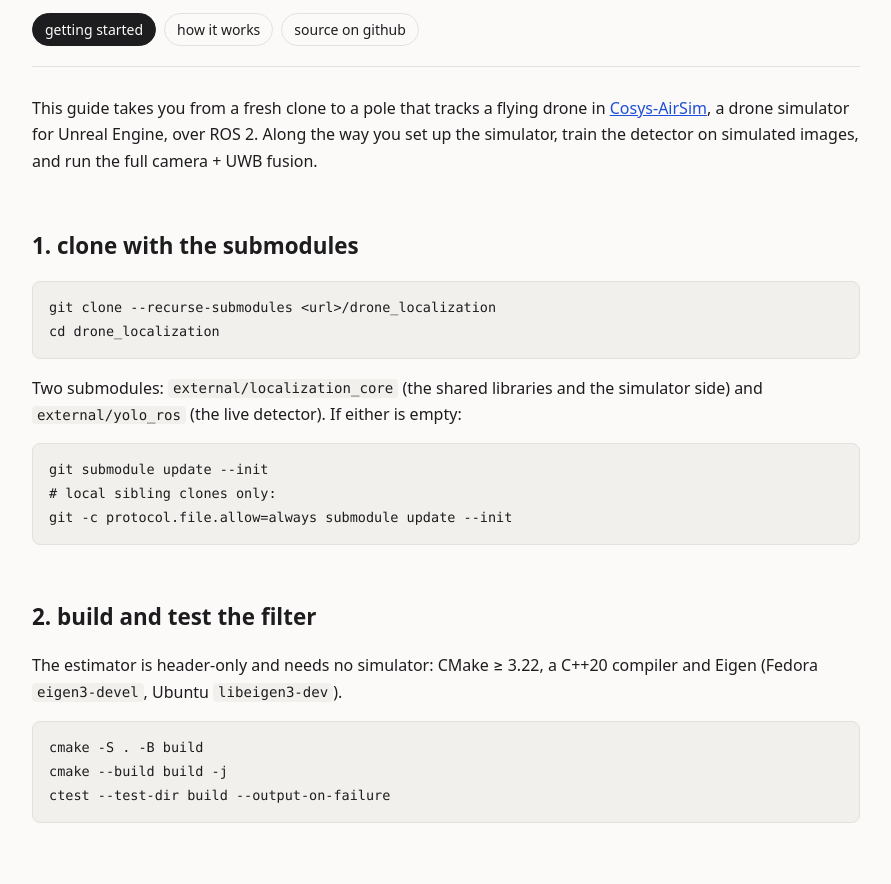
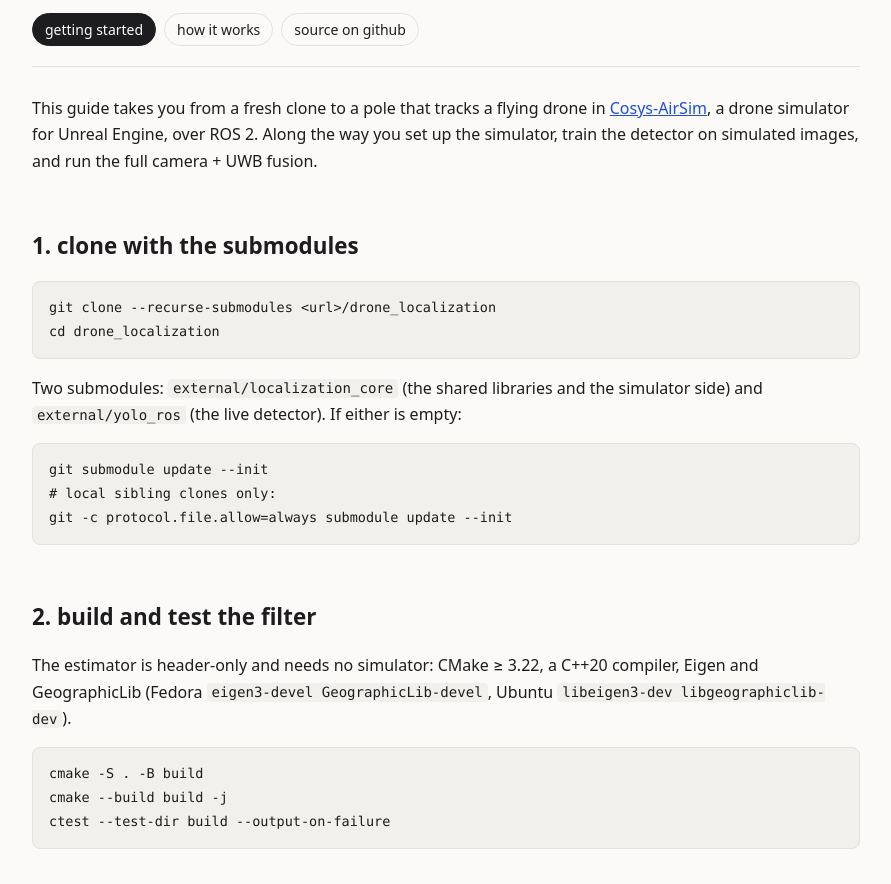
Before and after one commit to ulastanersoyak/drone_localization, a plain HTML site: page docs/getting-started.html in a window 1280 px wide. Shown: the part 136-1020 px from the top of the page, without its empty margins (194-1085 px from the left). Drawn offline with Linux system fonts and the light colour scheme.

Commit message:
update the readme and guides for simulation only

```diff
--- a/docs/getting-started.html
+++ b/docs/getting-started.html
@@ -68,7 +68,7 @@ cd drone_localization</code></pre>
 git -c protocol.file.allow=always submodule update --init</code></pre>
 
 <h2>2. build and test the filter</h2>
-<p>The estimator is header-only and needs no simulator: CMake ≥ 3.22, a C++20 compiler and Eigen (Fedora <code>eigen3-devel</code>, Ubuntu <code>libeigen3-dev</code>).</p>
+<p>The estimator is header-only and needs no simulator: CMake ≥ 3.22, a C++20 compiler, Eigen and GeographicLib (Fedora <code>eigen3-devel GeographicLib-devel</code>, Ubuntu <code>libeigen3-dev libgeographiclib-dev</code>).</p>
 <pre><code>cmake -S . -B build
 cmake --build build -j
 ctest --test-dir build --output-on-failure</code></pre>
```
Also changed, not shown: docs/how-it-works.html (+1 -1 lines), 1 other file.
